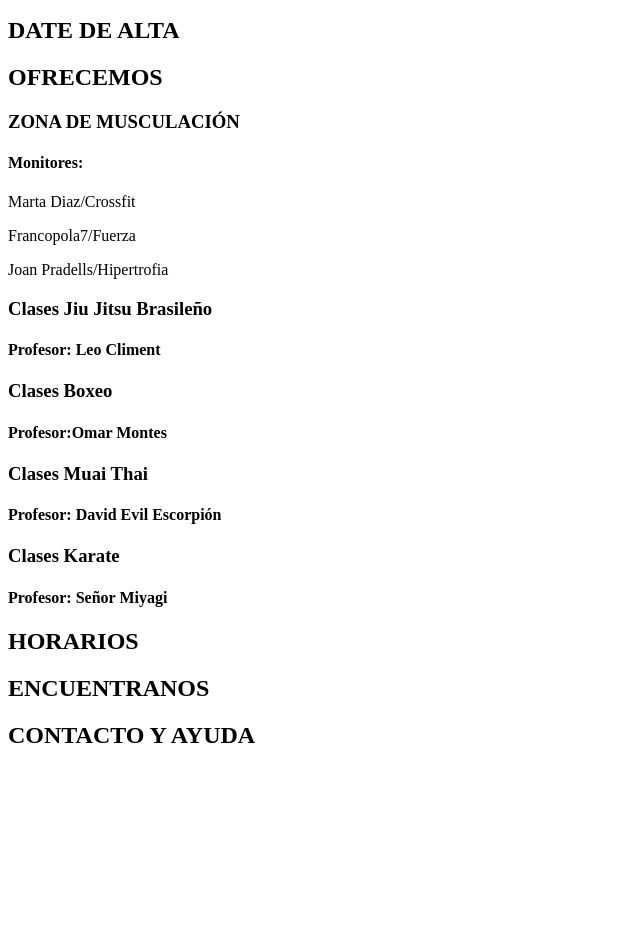
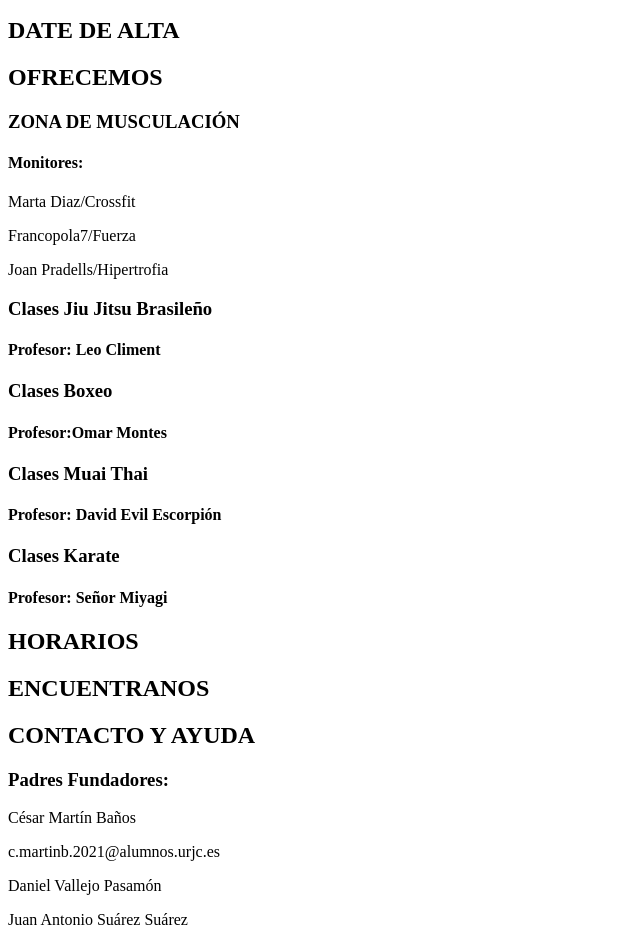
Before and after one commit to Cesarmb3/DWSgrupoL, a plain HTML site: page SpartanWrath/src/main/resources/templates/home.html in a window 1280 px wide. Shown: the part 125-1070 px from the top of the page, without its empty margins (0-640 px from the left). Before the commit the page ends 894 px from the top, so only its background shows below. Drawn offline with Linux system fonts and the light colour scheme.

Commit message:
Update home.html

```diff
--- a/SpartanWrath/src/main/resources/templates/home.html
+++ b/SpartanWrath/src/main/resources/templates/home.html
@@ -57,6 +57,19 @@
         </section>
         <section>
             <h1>CONTACTO Y AYUDA</h1>
+            <div>
+                <h3>Padres Fundadores:</h3>
+                <div>
+                    <p>César Martín Baños</p>
+                    <p>c.martinb.2021@alumnos.urjc.es</p>
+                </div>
+                <div>
+                    <p>Daniel Vallejo Pasamón</p>
+                </div>
+                <div>
+                    <p>Juan Antonio Suárez Suárez</p>
+                </div>
+            </div>
         </section>
     </div>
 </body>
```
